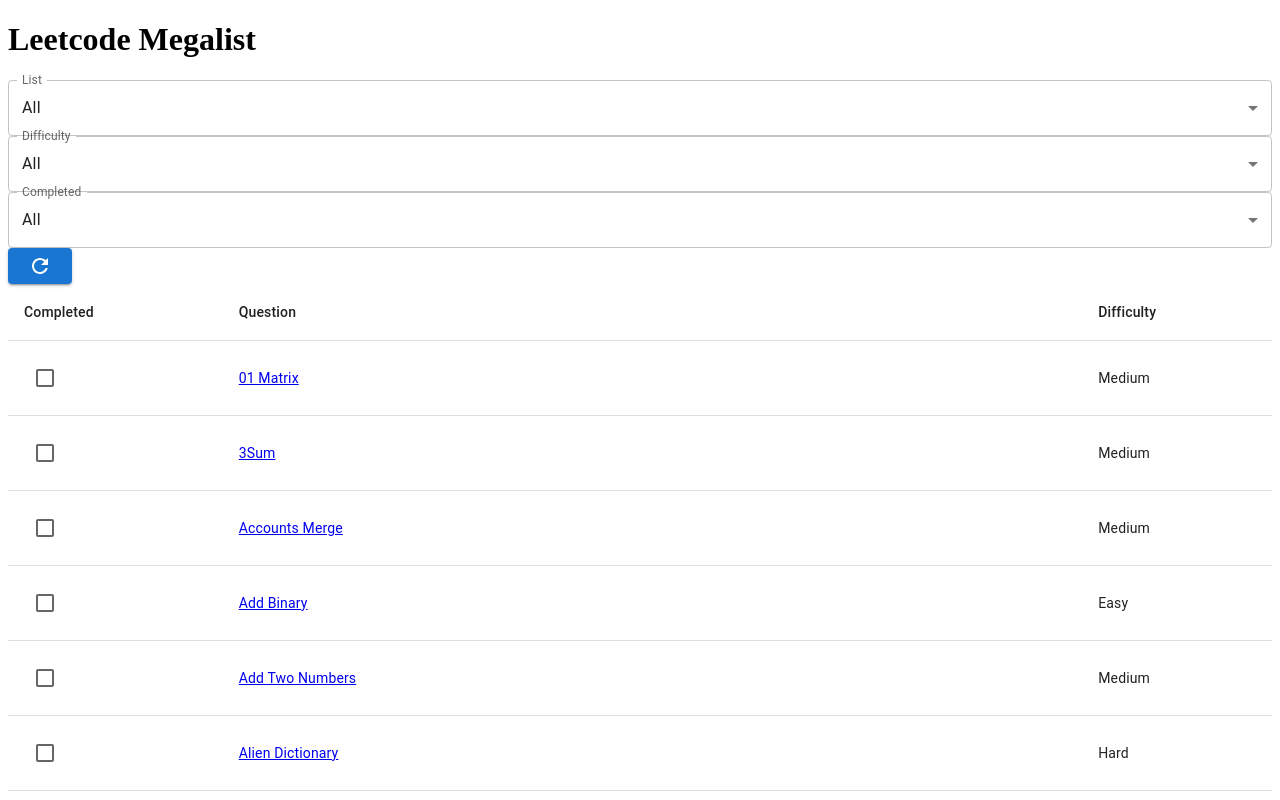
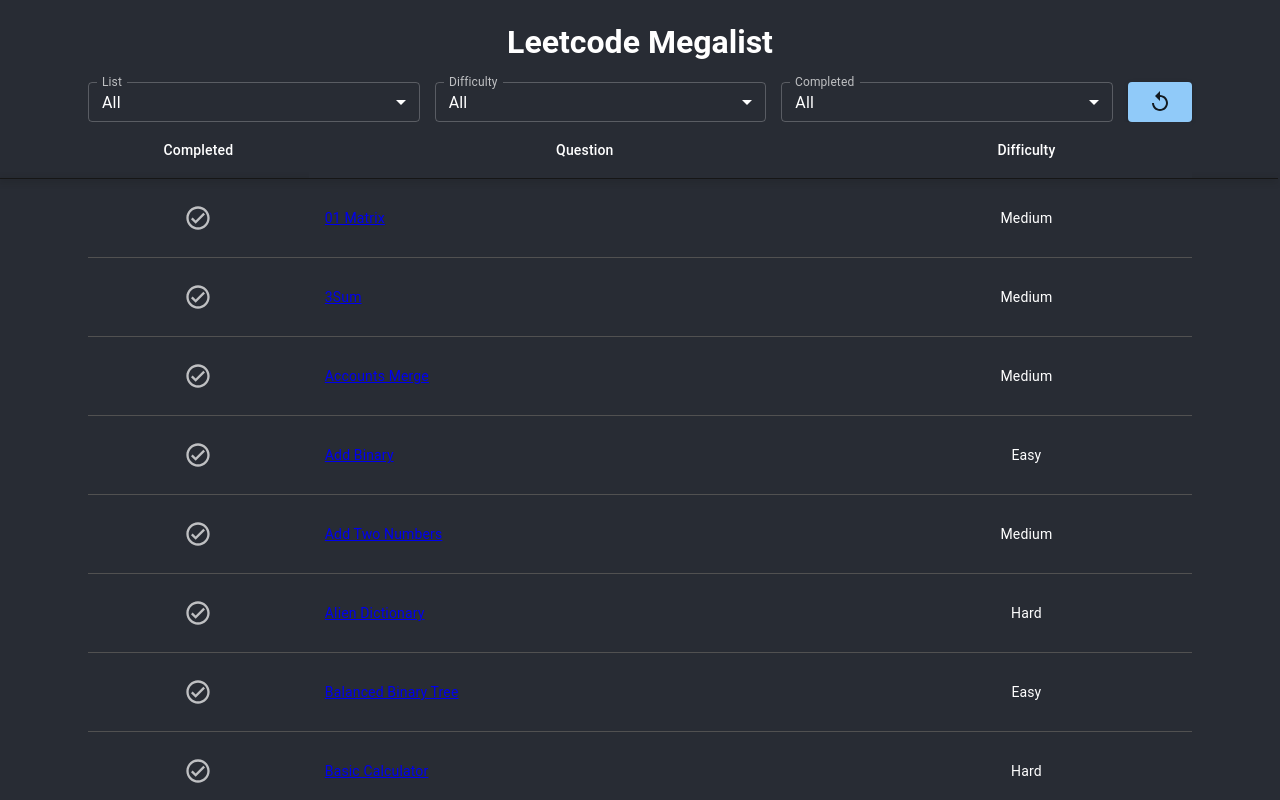
Before and after one commit to ricklan/leetcode-megalist, a React (Create React App) app: page / in a window 1280 px wide. Shown: the top 800 px of the page. Built offline with nearby package versions, Linux system fonts and the light colour scheme.

Commit message:
WIP: style page

```diff
--- a/src/App.css
+++ b/src/App.css
@@ -36,3 +36,62 @@
     transform: rotate(360deg);
   }
 }
+
+body {
+  background-color: #282c34;
+}
+
+.page {
+  margin: 0  80px;
+}
+
+h1 {
+  margin-top: 0;
+  padding-top: 15px;
+  text-align: center;
+  color: white;
+  font-family: "Roboto","Helvetica","Arial",sans-serif;
+}
+
+.filters-container {
+  position: sticky;
+  top: 0px;
+
+  background: #282c34;
+
+  z-index: 999;
+}
+
+.filters {
+  display: flex;
+  justify-content: center;
+}
+
+.dropdown {
+  width: 100%;
+  margin-right: 15px;
+}
+
+/*Table styles*/
+th {
+  position: sticky;
+  top: 114px;
+  text-align: center;
+
+  background: #282c34;
+  z-index: 999;
+}
+
+tr th:nth-child(1)::after {
+  content: '';
+  position: absolute;
+  left: -90px;
+  top: 56px;
+  width: 100vw;
+  border-bottom: 1px solid rgb(22, 22, 22);
+  filter: drop-shadow(0px 2px 3px #141414);
+}
+
+.MuiTableContainer-root {
+  overflow-x: inherit !important;
+}
--- a/src/App.js
+++ b/src/App.js
@@ -12,8 +12,15 @@
 import FormControl from "@mui/material/FormControl";
 import Select from "@mui/material/Select";
 import Button from "@mui/material/Button";
-import RefreshIcon from "@mui/icons-material/Refresh";
+import ReplayIcon from "@mui/icons-material/Replay";
 import CheckboxComponent from "./Checkbox";
+import { ThemeProvider, createTheme } from "@mui/material/styles";
+
+const darkTheme = createTheme({
+  palette: {
+    mode: "dark",
+  },
+});
 
 let questions = [
   {
@@ -1442,13 +1449,19 @@
   };
 
   return (
-    <div>
+    <ThemeProvider theme={darkTheme}>
+      <div className="page">
+        <div className="filters-container">
           <h1>Leetcode Megalist</h1>
-      <div>
-        <Box>
-          <FormControl fullWidth>
+          <div className="filters">
+            <Box className="dropdown">
+              <FormControl fullWidth size="small">
                 <InputLabel>List</InputLabel>
-            <Select value={list} label="List" onChange={handleListFilterChange}>
+                <Select
+                  value={list}
+                  label="List"
+                  onChange={handleListFilterChange}
+                >
                   <MenuItem value={"all"}>All</MenuItem>
                   <MenuItem value={"blind75"}>Blind75</MenuItem>
                   <MenuItem value={"grind75"}>Grind75</MenuItem>
@@ -1457,8 +1470,8 @@
               </FormControl>
             </Box>
 
-        <Box>
-          <FormControl fullWidth>
+            <Box className="dropdown">
+              <FormControl fullWidth size="small">
                 <InputLabel>Difficulty</InputLabel>
                 <Select
                   value={difficulty}
@@ -1473,8 +1486,8 @@
               </FormControl>
             </Box>
 
-        <Box>
-          <FormControl fullWidth>
+            <Box className="dropdown">
+              <FormControl fullWidth size="small">
                 <InputLabel>Completed</InputLabel>
                 <Select
                   value={completed}
@@ -1489,22 +1502,29 @@
             </Box>
 
             <Button variant="contained" onClick={resetFilters}>
-          <RefreshIcon />
+              <ReplayIcon />
             </Button>
+          </div>
         </div>
         <TableContainer>
           <Table>
             <TableHead>
               <TableRow>
-              <TableCell>Completed</TableCell>
-              <TableCell>Question</TableCell>
-              <TableCell>Difficulty</TableCell>
+                <TableCell align="center" width={"20%"}>
+                  Completed
+                </TableCell>
+                <TableCell align="center" width={"50%"}>
+                  Question
+                </TableCell>
+                <TableCell align="center" width={"30%"}>
+                  Difficulty
+                </TableCell>
               </TableRow>
             </TableHead>
             <TableBody>
               {questionsList.map((question, index) => (
                 <TableRow key={question.question}>
-                <TableCell>
+                  <TableCell align="center">
                     <CheckboxComponent question={question.question} />
                   </TableCell>
                   <TableCell>
@@ -1512,13 +1532,16 @@
                       {question.question}
                     </a>
                   </TableCell>
-                <TableCell>{difficultyMapping[question.difficulty]}</TableCell>
+                  <TableCell align="center">
+                    {difficultyMapping[question.difficulty]}
+                  </TableCell>
                 </TableRow>
               ))}
             </TableBody>
           </Table>
         </TableContainer>
       </div>
+    </ThemeProvider>
   );
 }
 
--- a/src/Checkbox.jsx
+++ b/src/Checkbox.jsx
@@ -1,5 +1,7 @@
 import React, { useState } from "react";
 import Checkbox from "@mui/material/Checkbox";
+import CheckCircleOutlineOutlinedIcon from '@mui/icons-material/CheckCircleOutlineOutlined';
+import CheckCircleIcon from '@mui/icons-material/CheckCircle';
 
 const CheckboxComponent = (question) => {
   const question_name = question["question"];
@@ -18,7 +20,13 @@
   };
 
   return (
-    <Checkbox checked={checked} onClick={() => handleClick(question_name)} />
+    <Checkbox
+      checked={checked}
+      onClick={() => handleClick(question_name)}
+      icon={<CheckCircleOutlineOutlinedIcon/>}
+      checkedIcon={<CheckCircleIcon/>}
+      sx={{ '& .MuiSvgIcon-root': { fontSize: 28 } }}
+    />
   );
 };
 
```
Lines whose indentation alone changed are shown as unchanged.
